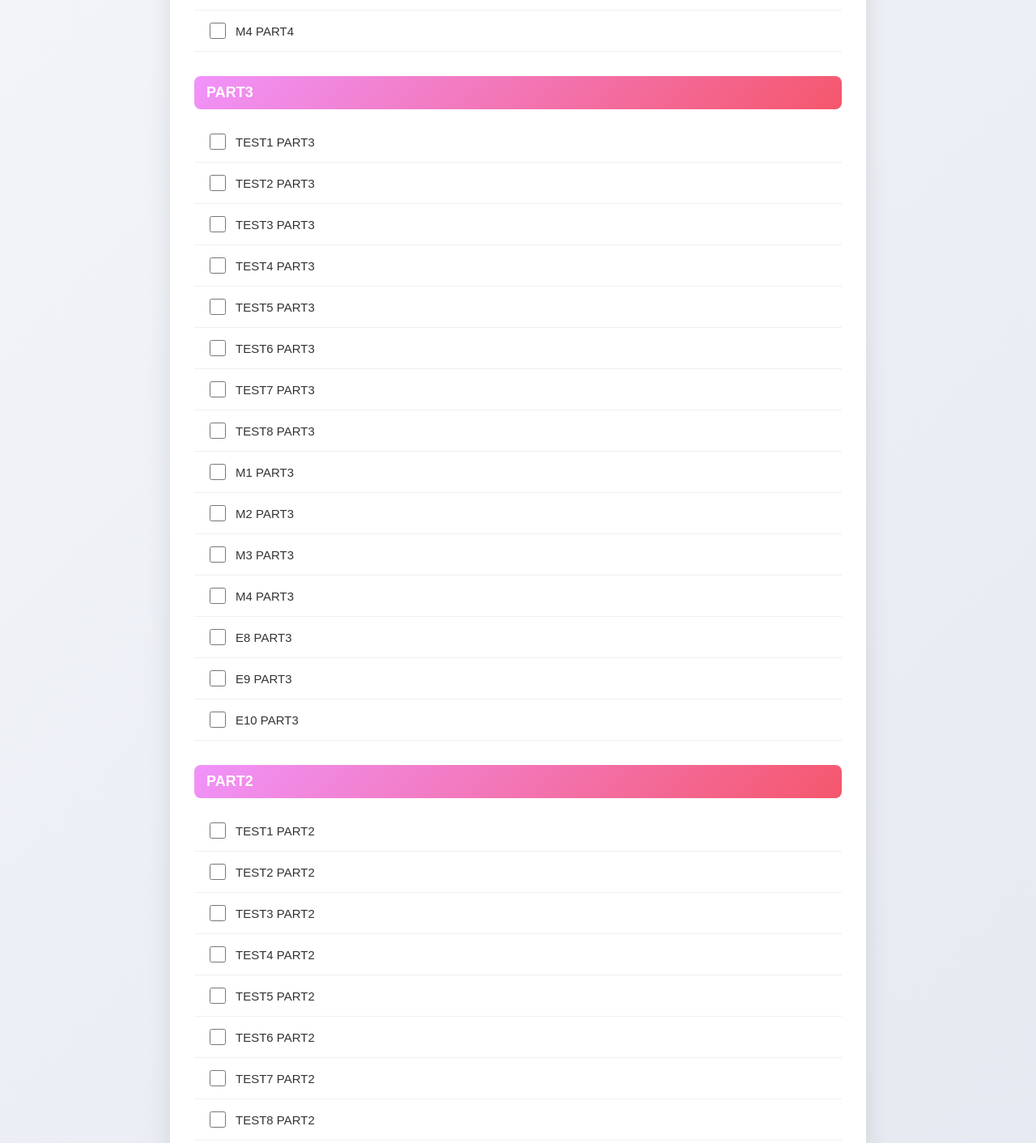
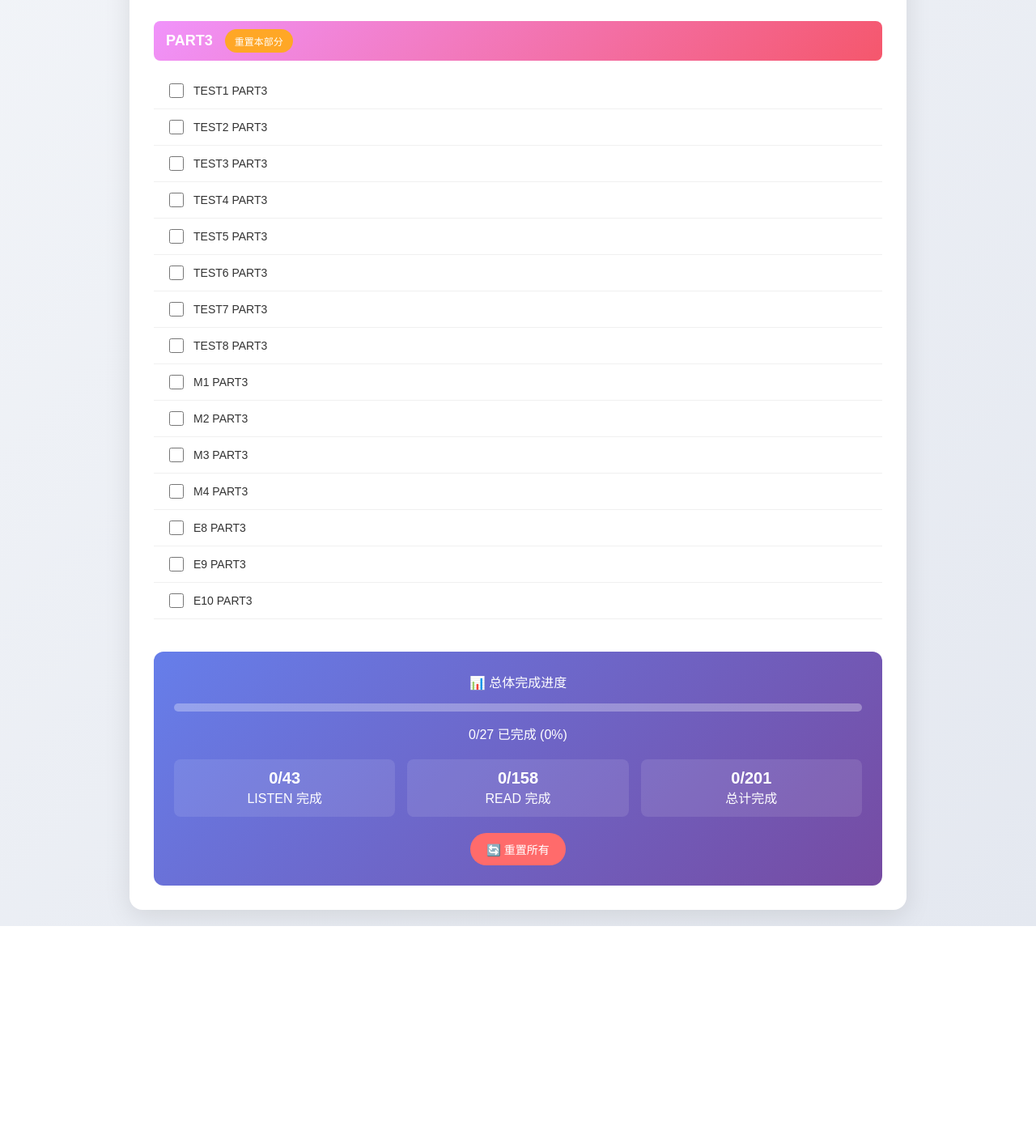
Before and after one commit to Sandy-long/gramma, a plain HTML site: page index.html in a window 1280 px wide. Shown: the part 756-2168 px from the top of the page at 81% size. After the commit the page ends 1900 px from the top, so only its background shows below. Drawn offline with Linux system fonts and the light colour scheme.

Commit message:
Update index.html

```diff
--- a/index.html
+++ b/index.html
@@ -3,7 +3,7 @@
 <head>
     <meta charset="UTF-8">
     <meta name="viewport" content="width=device-width, initial-scale=1.0">
-    <title>PET听力练习清单</title>
+    <title>PET听力与阅读练习清单</title>
     <style>
         body {
             font-family: 'Microsoft YaHei', sans-serif;
@@ -13,7 +13,7 @@
             min-height: 100vh;
         }
         .container {
-            max-width: 800px;
+            max-width: 900px;
             margin: 0 auto;
             background: white;
             border-radius: 16px;
@@ -28,6 +28,19 @@
             -webkit-background-clip: text;
             -webkit-text-fill-color: transparent;
             background-clip: text;
+        }
+        .category {
+            margin-bottom: 40px;
+        }
+        .category-title {
+            font-size: 22px;
+            font-weight: bold;
+            color: white;
+            padding: 15px 20px;
+            background: linear-gradient(135deg, #4facfe 0%, #00f2fe 100%);
+            border-radius: 10px;
+            margin-bottom: 20px;
+            text-align: center;
         }
         .section {
             margin-bottom: 30px;
@@ -49,7 +62,7 @@
         .practice-item {
             display: flex;
             align-items: center;
-            padding: 12px 15px;
+            padding: 10px 15px;
             border-bottom: 1px solid #f0f0f0;
             transition: all 0.3s ease;
         }
@@ -57,14 +70,14 @@
             background-color: #f8f9ff;
         }
         .checkbox {
-            width: 20px;
-            height: 20px;
+            width: 18px;
+            height: 18px;
             margin-right: 12px;
             cursor: pointer;
             accent-color: #4CAF50;
         }
         .task-text {
-            font-size: 15px;
+            font-size: 14px;
             color: #333;
             cursor: pointer;
             flex: 1;
@@ -112,33 +125,54 @@
         .btn-reset:hover {
             background: #ff5252;
         }
+        .btn-reset-section {
+            background: #ffa726;
+            font-size: 12px;
+            padding: 6px 12px;
+            margin-left: 10px;
+        }
+        .btn-reset-section:hover {
+            background: #ff9800;
+        }
         .summary {
             display: grid;
-            grid-template-columns: repeat(auto-fit, minmax(150px, 1fr));
+            grid-template-columns: repeat(auto-fit, minmax(120px, 1fr));
             gap: 15px;
             margin-top: 20px;
         }
         .summary-item {
             background: rgba(255,255,255,0.1);
-            padding: 15px;
+            padding: 12px;
             border-radius: 8px;
             text-align: center;
         }
         .summary-number {
-            font-size: 24px;
+            font-size: 20px;
             font-weight: bold;
             display: block;
+        }
+        .subtitle {
+            font-size: 14px;
+            color: #666;
+            margin-bottom: 10px;
+            font-style: italic;
         }
     </style>
 </head>
 <body>
     <div class="container">
-        <h1>🎧 PET语法</h1>
+        <h1>📚 PET语法</h1>
 
-        <!-- PART4 部分 -->
+        <!-- Listen 部分 -->
+
+            <!-- PART4 -->
             <div class="section">
-            <div class="section-title">词法 </div>
-            <ul class="practice-list" id="part4-list">
+                <div class="section-title">
+                    词法
+                    <button class="btn btn-reset-section" onclick="resetSection('listen-part4')">重置本部分</button>
+                </div>
+
+                <ul class="practice-list" id="listen-part4">
                      <li class="practice-item">
                     <input type="checkbox" class="checkbox" id="test1-p4">
 <label for="test1-p4" class="task-text">
@@ -152,150 +186,114 @@
 </label>
                     </li>
                     <li class="practice-item">
-                    <input type="checkbox" class="checkbox" id="test3-p4">
-                    <label for="test3-p4" class="task-text">TEST3 PART4</label>
+                        <input type="checkbox" class="checkbox" id="listen-test3-p4">
+                        <label for="listen-test3-p4" class="task-text">TEST3 PART4</label>
                     </li>
                     <li class="practice-item">
-                    <input type="checkbox" class="checkbox" id="test4-p4">
-                    <label for="test4-p4" class="task-text">TEST4 PART4</label>
+                        <input type="checkbox" class="checkbox" id="listen-test4-p4">
+                        <label for="listen-test4-p4" class="task-text">TEST4 PART4</label>
                     </li>
                     <li class="practice-item">
-                    <input type="checkbox" class="checkbox" id="test5-p4">
-                    <label for="test5-p4" class="task-text">TEST5 PART4</label>
+                        <input type="checkbox" class="checkbox" id="listen-test5-p4">
+                        <label for="listen-test5-p4" class="task-text">TEST5 PART4</label>
                     </li>
                     <li class="practice-item">
-                    <input type="checkbox" class="checkbox" id="test6-p4">
-                    <label for="test6-p4" class="task-text">TEST6 PART4</label>
+                        <input type="checkbox" class="checkbox" id="listen-test6-p4">
+                        <label for="listen-test6-p4" class="task-text">TEST6 PART4</label>
                     </li>
                     <li class="practice-item">
-                    <input type="checkbox" class="checkbox" id="test7-p4">
-                    <label for="test7-p4" class="task-text">TEST7 PART4</label>
+                        <input type="checkbox" class="checkbox" id="listen-test7-p4">
+                        <label for="listen-test7-p4" class="task-text">TEST7 PART4</label>
                     </li>
                     <li class="practice-item">
-                    <input type="checkbox" class="checkbox" id="test8-p4">
-                    <label for="test8-p4" class="task-text">TEST8 PART4</label>
+                        <input type="checkbox" class="checkbox" id="listen-test8-p4">
+                        <label for="listen-test8-p4" class="task-text">TEST8 PART4</label>
                     </li>
                     <li class="practice-item">
-                    <input type="checkbox" class="checkbox" id="m1-p4">
-                    <label for="m1-p4" class="task-text">M1 part4</label>
+                        <input type="checkbox" class="checkbox" id="listen-m1-p4">
+                        <label for="listen-m1-p4" class="task-text">M1 part4</label>
                     </li>
                     <li class="practice-item">
-                    <input type="checkbox" class="checkbox" id="m2-p4">
-                    <label for="m2-p4" class="task-text">M2 part4</label>
+                        <input type="checkbox" class="checkbox" id="listen-m2-p4">
+                        <label for="listen-m2-p4" class="task-text">M2 part4</label>
                     </li>
                     <li class="practice-item">
-                    <input type="checkbox" class="checkbox" id="m3-p4">
-                    <label for="m3-p4" class="task-text">M3 part 4</label>
+                        <input type="checkbox" class="checkbox" id="listen-m3-p4">
+                        <label for="listen-m3-p4" class="task-text">M3 part 4</label>
                     </li>
                     <li class="practice-item">
-                    <input type="checkbox" class="checkbox" id="m4-p4">
-                    <label for="m4-p4" class="task-text">M4 PART4</label>
+                        <input type="checkbox" class="checkbox" id="listen-m4-p4">
+                        <label for="listen-m4-p4" class="task-text">M4 PART4</label>
                     </li>
                 </ul>
             </div>
+ <!-- PART3 -->
+            <div class="section">
+                <div class="section-title">
+                    PART3
+                    <button class="btn btn-reset-section" onclick="resetSection('listen-part3')">重置本部分</button>
+                </div>
 
-        <!-- PART3 部分 -->
-        <div class="section">
-            <div class="section-title">PART3 </div>
-            <ul class="practice-list" id="part3-list">
+                <ul class="practice-list" id="listen-part3">
                     <li class="practice-item">
-                    <input type="checkbox" class="checkbox" id="test1-p3">
-                    <label for="test1-p3" class="task-text">TEST1 PART3</label>
+                        <input type="checkbox" class="checkbox" id="listen-test1-p3">
+                        <label for="listen-test1-p3" class="task-text">TEST1 PART3</label>
                     </li>
                     <li class="practice-item">
-                    <input type="checkbox" class="checkbox" id="test2-p3">
-                    <label for="test2-p3" class="task-text">TEST2 PART3</label>
+                        <input type="checkbox" class="checkbox" id="listen-test2-p3">
+                        <label for="listen-test2-p3" class="task-text">TEST2 PART3</label>
                     </li>
                     <li class="practice-item">
-                    <input type="checkbox" class="checkbox" id="test3-p3">
-                    <label for="test3-p3" class="task-text">TEST3 PART3</label>
+                        <input type="checkbox" class="checkbox" id="listen-test3-p3">
+                        <label for="listen-test3-p3" class="task-text">TEST3 PART3</label>
                     </li>
                     <li class="practice-item">
-                    <input type="checkbox" class="checkbox" id="test4-p3">
-                    <label for="test4-p3" class="task-text">TEST4 PART3</label>
+                        <input type="checkbox" class="checkbox" id="listen-test4-p3">
+                        <label for="listen-test4-p3" class="task-text">TEST4 PART3</label>
                     </li>
                     <li class="practice-item">
-                    <input type="checkbox" class="checkbox" id="test5-p3">
-                    <label for="test5-p3" class="task-text">TEST5 PART3</label>
+                        <input type="checkbox" class="checkbox" id="listen-test5-p3">
+                        <label for="listen-test5-p3" class="task-text">TEST5 PART3</label>
                     </li>
                     <li class="practice-item">
-                    <input type="checkbox" class="checkbox" id="test6-p3">
-                    <label for="test6-p3" class="task-text">TEST6 PART3</label>
+                        <input type="checkbox" class="checkbox" id="listen-test6-p3">
+                        <label for="listen-test6-p3" class="task-text">TEST6 PART3</label>
                     </li>
                     <li class="practice-item">
-                    <input type="checkbox" class="checkbox" id="test7-p3">
-                    <label for="test7-p3" class="task-text">TEST7 PART3</label>
+                        <input type="checkbox" class="checkbox" id="listen-test7-p3">
+                        <label for="listen-test7-p3" class="task-text">TEST7 PART3</label>
 						 </li>
                     <li class="practice-item">
-                    <input type="checkbox" class="checkbox" id="test7-p3">
-                    <label for="test8-p3" class="task-text">TEST8 PART3</label>
+                        <input type="checkbox" class="checkbox" id="listen-test7-p3">
+                        <label for="listen-test8-p3" class="task-text">TEST8 PART3</label>
                     </li>
                     <li class="practice-item">
-                    <input type="checkbox" class="checkbox" id="m1-p3">
-                    <label for="m1-p3" class="task-text">M1 PART3</label>
+                        <input type="checkbox" class="checkbox" id="listen-m1-p3">
+                        <label for="listen-m1-p3" class="task-text">M1 PART3</label>
                     </li>
                     <li class="practice-item">
-                    <input type="checkbox" class="checkbox" id="m2-p3">
-                    <label for="m2-p3" class="task-text">M2 PART3</label>
+                        <input type="checkbox" class="checkbox" id="listen-m2-p3">
+                        <label for="listen-m2-p3" class="task-text">M2 PART3</label>
                     </li>
                     <li class="practice-item">
-                    <input type="checkbox" class="checkbox" id="m3-p3">
-                    <label for="m3-p3" class="task-text">M3 PART3</label>
+                        <input type="checkbox" class="checkbox" id="listen-m3-p3">
+                        <label for="listen-m3-p3" class="task-text">M3 PART3</label>
                     </li>
                     <li class="practice-item">
-                    <input type="checkbox" class="checkbox" id="m4-p3">
-                    <label for="m4-p3" class="task-text">M4 PART3</label>
+                        <input type="checkbox" class="checkbox" id="listen-m4-p3">
+                        <label for="listen-m4-p3" class="task-text">M4 PART3</label>
                     </li>
                     <li class="practice-item">
-                    <input type="checkbox" class="checkbox" id="e8-p3">
-                    <label for="e8-p3" class="task-text">E8 PART3</label>
+                        <input type="checkbox" class="checkbox" id="listen-e8-p3">
+                        <label for="listen-e8-p3" class="task-text">E8 PART3</label>
                     </li>
                     <li class="practice-item">
-                    <input type="checkbox" class="checkbox" id="e9-p3">
-                    <label for="e9-p3" class="task-text">E9 PART3</label>
+                        <input type="checkbox" class="checkbox" id="listen-e9-p3">
+                        <label for="listen-e9-p3" class="task-text">E9 PART3</label>
                     </li>
                     <li class="practice-item">
-                    <input type="checkbox" class="checkbox" id="e10-p3">
-                    <label for="e10-p3" class="task-text">E10 PART3</label>
-                </li>
-            </ul>
-        </div>
-
-        <!-- PART2 部分 -->
-        <div class="section">
-            <div class="section-title">PART2 </div>
-            <ul class="practice-list" id="part2-list">
-                <li class="practice-item">
-                    <input type="checkbox" class="checkbox" id="test1-p2">
-                    <label for="test1-p2" class="task-text">TEST1 PART2</label>
-                </li>
-                <li class="practice-item">
-                    <input type="checkbox" class="checkbox" id="test2-p2">
-                    <label for="test2-p2" class="task-text">TEST2 PART2</label>
-                </li>
-                <li class="practice-item">
-                    <input type="checkbox" class="checkbox" id="test3-p2">
-                    <label for="test3-p2" class="task-text">TEST3 PART2</label>
-                </li>
-                <li class="practice-item">
-                    <input type="checkbox" class="checkbox" id="test4-p2">
-                    <label for="test4-p2" class="task-text">TEST4 PART2</label>
-                </li>
-                <li class="practice-item">
-                    <input type="checkbox" class="checkbox" id="test5-p2">
-                    <label for="test5-p2" class="task-text">TEST5 PART2</label>
-                </li>
-                <li class="practice-item">
-                    <input type="checkbox" class="checkbox" id="test6-p2">
-                    <label for="test6-p2" class="task-text">TEST6 PART2</label>
-                </li>
-                <li class="practice-item">
-                    <input type="checkbox" class="checkbox" id="test7-p2">
-                    <label for="test7-p2" class="task-text">TEST7 PART2</label>
-                </li>
-                <li class="practice-item">
-                    <input type="checkbox" class="checkbox" id="test8-p2">
-                    <label for="test8-p2" class="task-text">TEST8 PART2</label>
+                        <input type="checkbox" class="checkbox" id="listen-e10-p3">
+                        <label for="listen-e10-p3" class="task-text">E10 PART3</label>
                     </li>
                 </ul>
             </div>
@@ -305,20 +303,20 @@
             <div class="progress-bar">
                 <div class="progress-fill" id="progressFill"></div>
             </div>
-            <div id="progressText">0/34 已完成 (0%)</div>
+            <div id="progressText">0/0 已完成 (0%)</div>
 
             <div class="summary">
                 <div class="summary-item">
-                    <span class="summary-number" id="p4-count">0/12</span>
-                    <span>PART4 完成</span>
+                    <span class="summary-number" id="listen-count">0/43</span>
+                    <span>LISTEN 完成</span>
                 </div>
                 <div class="summary-item">
-                    <span class="summary-number" id="p3-count">0/14</span>
-                    <span>PART3 完成</span>
+                    <span class="summary-number" id="read-count">0/158</span>
+                    <span>READ 完成</span>
                 </div>
                 <div class="summary-item">
-                    <span class="summary-number" id="p2-count">0/8</span>
-                    <span>PART2 完成</span>
+                    <span class="summary-number" id="total-count">0/201</span>
+                    <span>总计完成</span>
                 </div>
             </div>
 
@@ -362,34 +360,47 @@
             });
         });
 
+        // 重置特定部分
+        function resetSection(sectionId) {
+            if (confirm('确定要重置本部分的所有任务吗？')) {
+                const section = document.getElementById(sectionId);
+                section.querySelectorAll('.checkbox').forEach(checkbox => {
+                    checkbox.checked = false;
+                    checkbox.nextElementSibling.classList.remove('completed');
+                    localStorage.removeItem(checkbox.id);
+                });
+                updateProgress();
+            }
+        }
+
         // 更新进度
         function updateProgress() {
             const allCheckboxes = document.querySelectorAll('.checkbox');
             const totalItems = allCheckboxes.length;
             const completedItems = document.querySelectorAll('.checkbox:checked').length;
-            const percentage = Math.round((completedItems / totalItems) * 100);
+            const percentage = totalItems > 0 ? Math.round((completedItems / totalItems) * 100) : 0;
 
             // 更新进度条
             document.getElementById('progressFill').style.width = percentage + '%';
             document.getElementById('progressText').textContent = `${completedItems}/${totalItems} 已完成 (${percentage}%)`;
 
             // 更新各部分统计
-            updateSectionStats();
+            updateCategoryStats();
         }
 
-        // 更新各部分统计
-        function updateSectionStats() {
-            // PART4 统计 (12项)
-            const p4Completed = document.querySelectorAll('#part4-list .checkbox:checked').length;
-            document.getElementById('p4-count').textContent = `${p4Completed}/12`;
+        // 更新分类统计
+        function updateCategoryStats() {
+            // LISTEN 统计 (43项)
+            const listenCompleted = document.querySelectorAll('#listen-part4 .checkbox:checked, #listen-part3 .checkbox:checked, #listen-part2 .checkbox:checked, #listen-part1 .checkbox:checked').length;
+            document.getElementById('listen-count').textContent = `${listenCompleted}/43`;
 
-            // PART3 统计 (15项)
-            const p3Completed = document.querySelectorAll('#part3-list .checkbox:checked').length;
-            document.getElementById('p3-count').textContent = `${p3Completed}/15`;
+            // READ 统计 (158项)
+            const readCompleted = document.querySelectorAll('#read-part1 .checkbox:checked, #read-part2 .checkbox:checked, #read-part3 .checkbox:checked, #read-part4 .checkbox:checked, #read-part5 .checkbox:checked, #read-part6 .checkbox:checked').length;
+            document.getElementById('read-count').textContent = `${readCompleted}/158`;
 
-            // PART2 统计 (8项)
-            const p2Completed = document.querySelectorAll('#part2-list .checkbox:checked').length;
-            document.getElementById('p2-count').textContent = `${p2Completed}/8`;
+            // 总计统计
+            const totalCompleted = listenCompleted + readCompleted;
+            document.getElementById('total-count').textContent = `${totalCompleted}/201`;
         }
 
         // 重置所有任务
@@ -405,4 +416,5 @@
         });
     </script>
 </body>
+
 </html>
```
Lines whose indentation alone changed are shown as unchanged.
